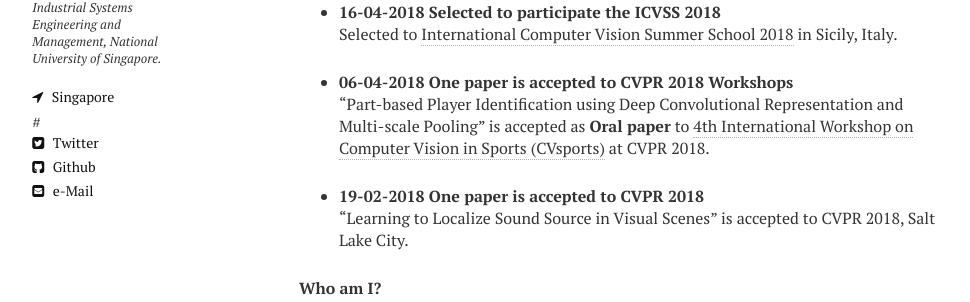
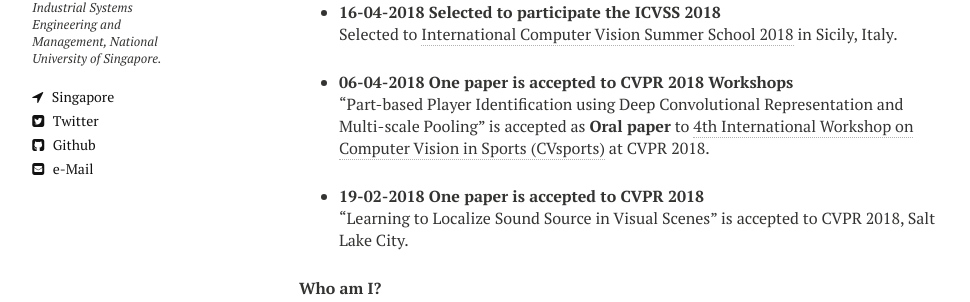
Before and after one commit to zhiguangcaosg/zhiguangcaosg.github.io, a Jekyll site: the page built from index.md, in a window 1280 px wide. Shown: the part 388-690 px from the top of the page, without its empty margins (21-991 px from the left). Built offline with Jekyll 4.4.1, drawn with Linux system fonts in a browser that asks for light colours; nearby versions of some CDN libraries.

Commit message:
Update _author-bio.html

```diff
--- a/_includes/_author-bio.html
+++ b/_includes/_author-bio.html
@@ -8,7 +8,7 @@
 <h3>{{ site.owner.name }}</h3>
 <p>{{ site.owner.bio }}</p>
 {% if site.owner.location %}<a href="https://en.wikipedia.org/wiki/Daejeon" class="author-social" target="_blank"><i class="fa fa-location-arrow"></i> Singapore</a>{% endif %}
-#{% if site.owner.twitter %}<a href="https://scholar.google.com.sg/citations?user=2R-cOkYAAAAJ&hl=en&inst=13660462560571941651" class="author-social" target="_blank"><i class="fa fa-twitter-square"></i> Twitter</a>{% endif %}
+{% if site.owner.twitter %}<a href="https://scholar.google.com.sg/citations?user=2R-cOkYAAAAJ&hl=en&inst=13660462560571941651" class="author-social" target="_blank"><i class="fa fa-twitter-square"></i> Twitter</a>{% endif %}
 {% if site.owner.google_scholar %}<a href="https://scholar.google.com.sg/citations?user=2R-cOkYAAAAJ&hl=en&inst=13660462560571941651" class="author-social" target="_blank"><i class="ai ai-google-scholar-square"></i>&nbsp; G. Scholar</a>{% endif %}
 {% if site.owner.facebook %}<a href="http://facebook.com/{{ site.owner.facebook }}" class="author-social" target="_blank"><i class="fa fa-facebook-square"></i> Facebook</a>{% endif %}
 {% if site.owner.linkedin %}<a href="http://linkedin.com/in/{{ site.owner.linkedin }}" class="author-social" target="_blank"><i class="fa fa-linkedin-square"></i> LinkedIn</a>{% endif %}
```
